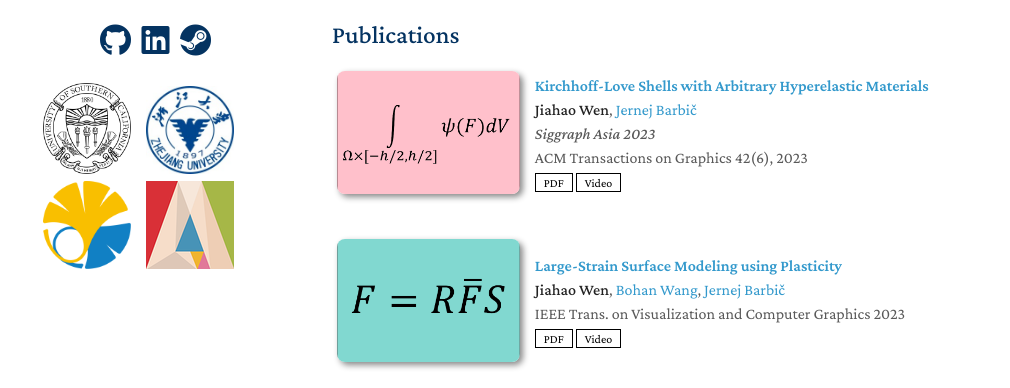
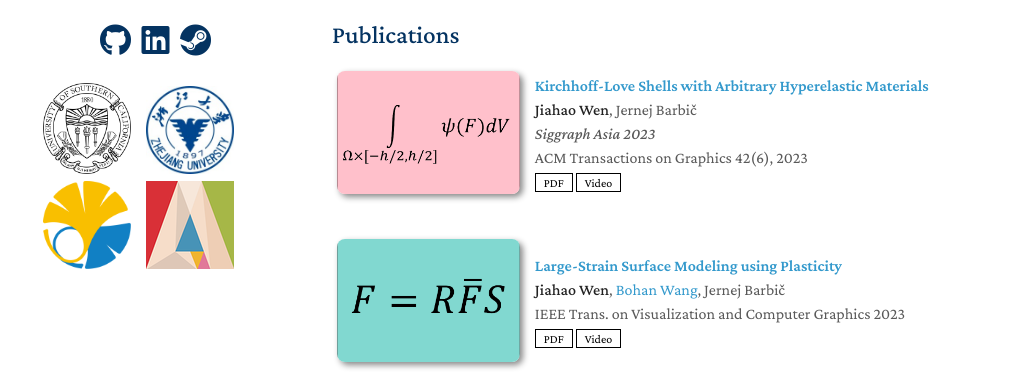
Before and after one commit to wkindling/wkindling.github.io, a Jekyll site: the page built from index.md, in a window 1280 px wide and 1310 px high. Shown: the part 338-726 px from the top of the window, without its empty margins (138-1148 px from the left). Built offline with Jekyll 4.4.1, drawn with Linux system fonts in a browser that asks for light colours; nearby versions of some CDN libraries; a style sheet for code colours, icons or effects is not loaded; our own code applies the rules of GitHub Pages for plain Markdown files; part of the change alters nothing that is shown.

```diff
--- a/_data/publications.yml
+++ b/_data/publications.yml
@@ -1,7 +1,7 @@
 main:
 
   - title: Kirchhoff-Love Shells with Arbitrary Hyperelastic Materials
-    authors: <strong>Jiahao Wen</strong>, <a href="https://viterbi-web.usc.edu/~jbarbic/">Jernej Barbič</a>
+    authors: <strong>Jiahao Wen</strong>, Jernej Barbič
     #conference_short: Siggraph Asia
     journal: ACM Transactions on Graphics 42(6), 2023
     conference: Siggraph Asia 2023
@@ -11,7 +11,7 @@ main:
     image: ./assets/img/EQ3.png
 
   - title: Large-Strain Surface Modeling using Plasticity
-    authors: <strong>Jiahao Wen</strong>, <a href="https://bohanwang123.com">Bohan Wang</a>, <a href="https://viterbi-web.usc.edu/~jbarbic/">Jernej Barbič</a>
+    authors: <strong>Jiahao Wen</strong>, <a href="https://bohanwang123.com">Bohan Wang</a>, Jernej Barbič
     #conference_short: TVCG
     journal: IEEE Trans. on Visualization and Computer Graphics 2023
     pdf: http://viterbi-web.usc.edu/~jbarbic/plasticShell/WenWangBarbic-TVCG-2023.pdf
```
